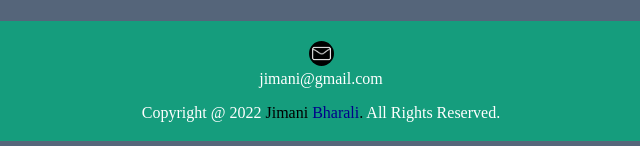
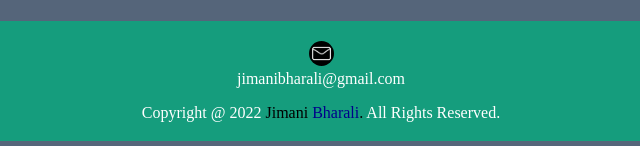
Before and after one commit to jyootimoy-kakoty/assignment, a plain HTML site: page index.html in a window 1280 px wide. Shown: the part 833-979 px from the top of the page, 319-959 px from the left. Drawn offline with Linux system fonts and the light colour scheme.

Commit message:
email id updated

```diff
--- a/index.html
+++ b/index.html
@@ -72,7 +72,7 @@
         <div id="footer">
             <div class="contact">
                 <div id="emailIcon"><img src="./emailIcon.png"></img></div>
-                <div id="email"><span>jimani@gmail.com</span></div>
+                <div id="email"><span>jimanibharali@gmail.com</span></div>
             </div>
             <p class="copyright">Copyright @ 2022 <span class="span1">Jimani <span>Bharali</span>.</span> All Rights Reserved.</p>
         </div>
```
